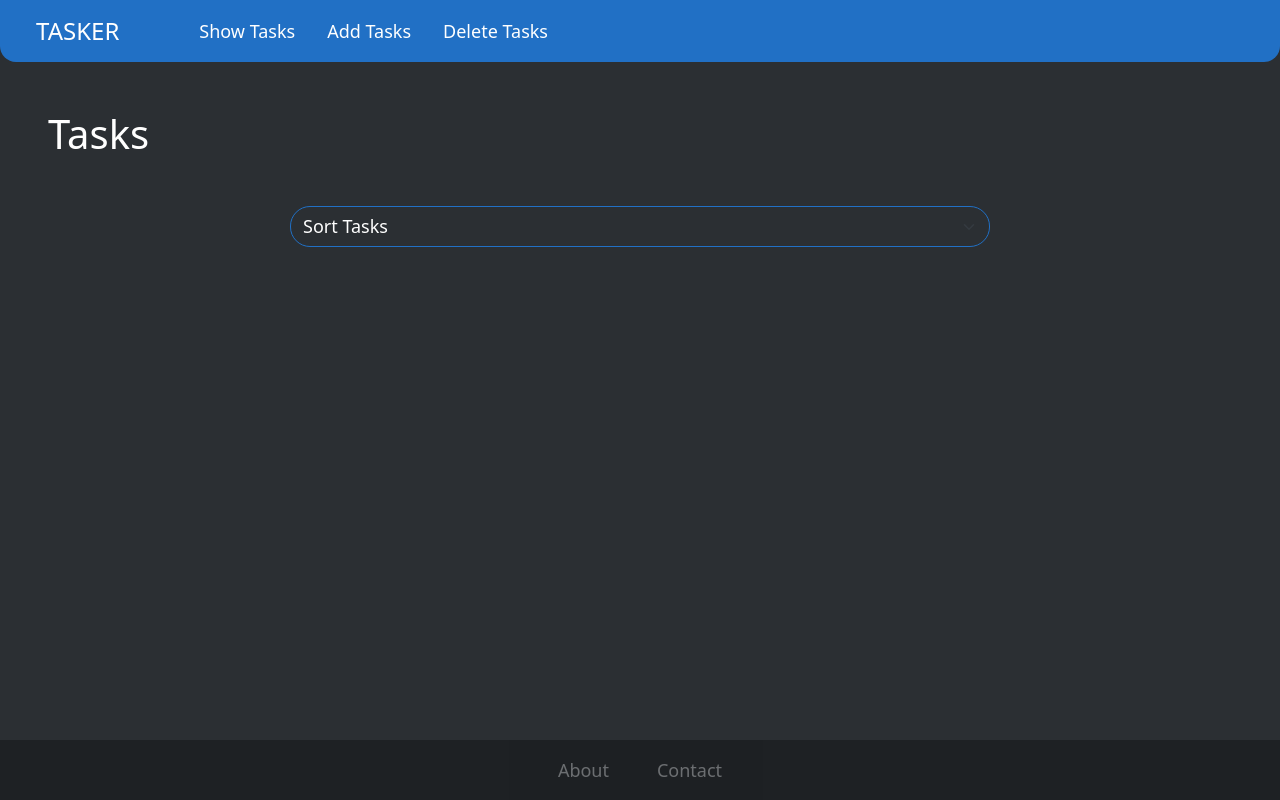
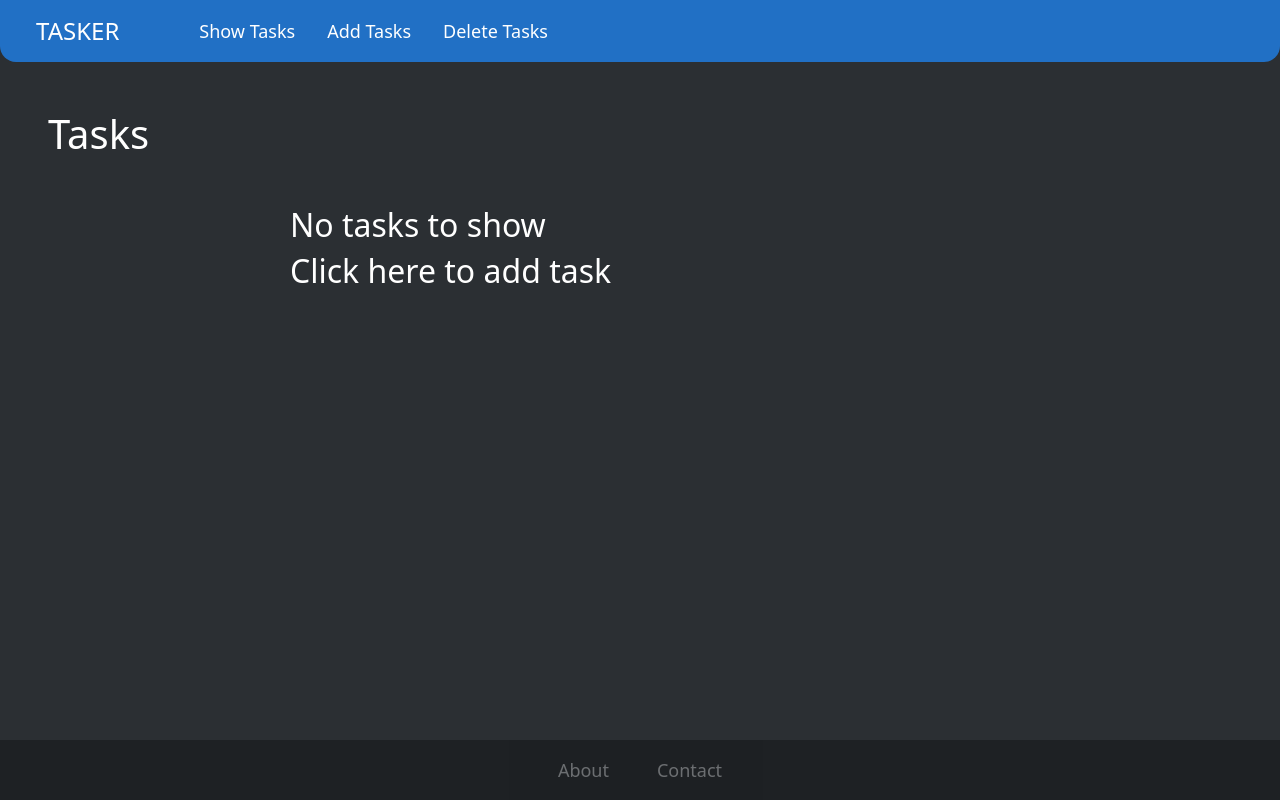
Before and after one commit to ionutprodea/tasker, a React (Vite) app: page /tasks in a window 1280 px wide. Built offline with nearby package versions, Linux system fonts and the light colour scheme.

Commit message:
Added no task message if there are no tasks to show

```diff
--- a/src/components/DeleteTask.tsx
+++ b/src/components/DeleteTask.tsx
@@ -41,9 +41,14 @@ const DeleteTask = () => {
       <div>
         <NavBar />
         <h1 className="m-5">Delete Tasks</h1>
-        <SortTasks onSortChange={setSortOption} />
+        {tasks.length >= 1 && <SortTasks onSortChange={setSortOption} />}
         <div className="m-5 centered-container">
           <ul className="list-group">
+            {tasks.length === 0 && (
+              <div className="d-flex justify-content-start align-items-center">
+                <h2>No tasks to show</h2>
+              </div>
+            )}
             {tasks.map((task) => (
               <li
                 className="list-group-item d-flex justify-content-between align-items-center"
--- a/src/components/Home.tsx
+++ b/src/components/Home.tsx
@@ -3,6 +3,7 @@ import { Task } from "../interfaces/Task";
 import { CurrentDate } from "../services/CurrentDate";
 import NavBar from "./NavBar";
 import Footer from "./Footer";
+import { Link } from "react-router-dom";
 
 const Home = () => {
   const [tasks, setTasks] = useState<Task[]>([]);
@@ -38,7 +39,14 @@ const Home = () => {
             <ul className="list-group">
               {noTasks.length === 0 && (
                 <div className="d-flex justify-content-start align-items-center">
-                  <h2>No tasks for today</h2>
+                  <div>
+                    <h2>No tasks today</h2>
+                    <h2>
+                      <Link to={"/add"} className="no-tasks-link">
+                        Click here to add task
+                      </Link>
+                    </h2>
+                  </div>
                 </div>
               )}
               {tasks.map(
--- a/src/components/ShowTasks.tsx
+++ b/src/components/ShowTasks.tsx
@@ -4,6 +4,7 @@ import SortTasks from "./SortTasks";
 import { TaskSorter } from "../services/TaskSorter";
 import NavBar from "./NavBar";
 import Footer from "./Footer";
+import { Link } from "react-router-dom";
 
 const ShowTasks = () => {
   const [tasks, setTasks] = useState<Task[]>([]);
@@ -38,9 +39,21 @@ const ShowTasks = () => {
       <div>
         <NavBar />
         <h1 className="m-5">Tasks</h1>
-        <SortTasks onSortChange={setSortOption} />
+        {tasks.length >= 1 && <SortTasks onSortChange={setSortOption} />}
         <div className="m-5 centered-container">
           <ul className="list-group">
+            {tasks.length === 0 && (
+              <div className="d-flex justify-content-start align-items-center">
+                <div>
+                  <h2>No tasks to show</h2>
+                  <h2>
+                    <Link to={"/add"} className="no-tasks-link">
+                      Click here to add task
+                    </Link>
+                  </h2>
+                </div>
+              </div>
+            )}
             {tasks.map((task, index) => (
               <li
                 className="list-group-item d-flex justify-content-between align-items-center"
--- a/src/index.css
+++ b/src/index.css
@@ -201,6 +201,15 @@ h1, h2 {
     }
 }
 
+.no-tasks-link {
+  color: var(--secondary_color);
+  transition: all ease-in-out 0.7s;
+  text-decoration: none;
+}
+
+.no-tasks-link:hover{
+  color: var(--primary_color);
+}
 
 /* Footer */
 
```
